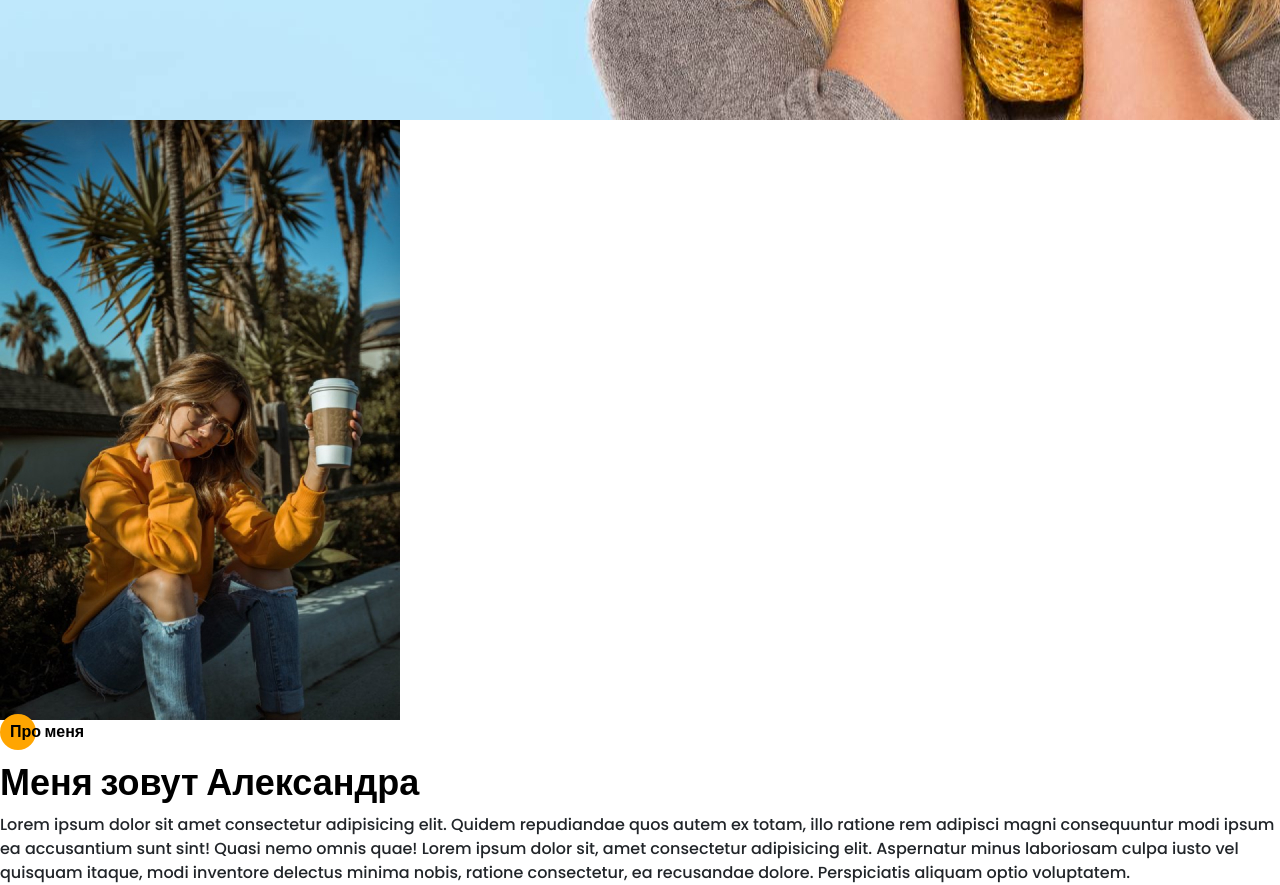
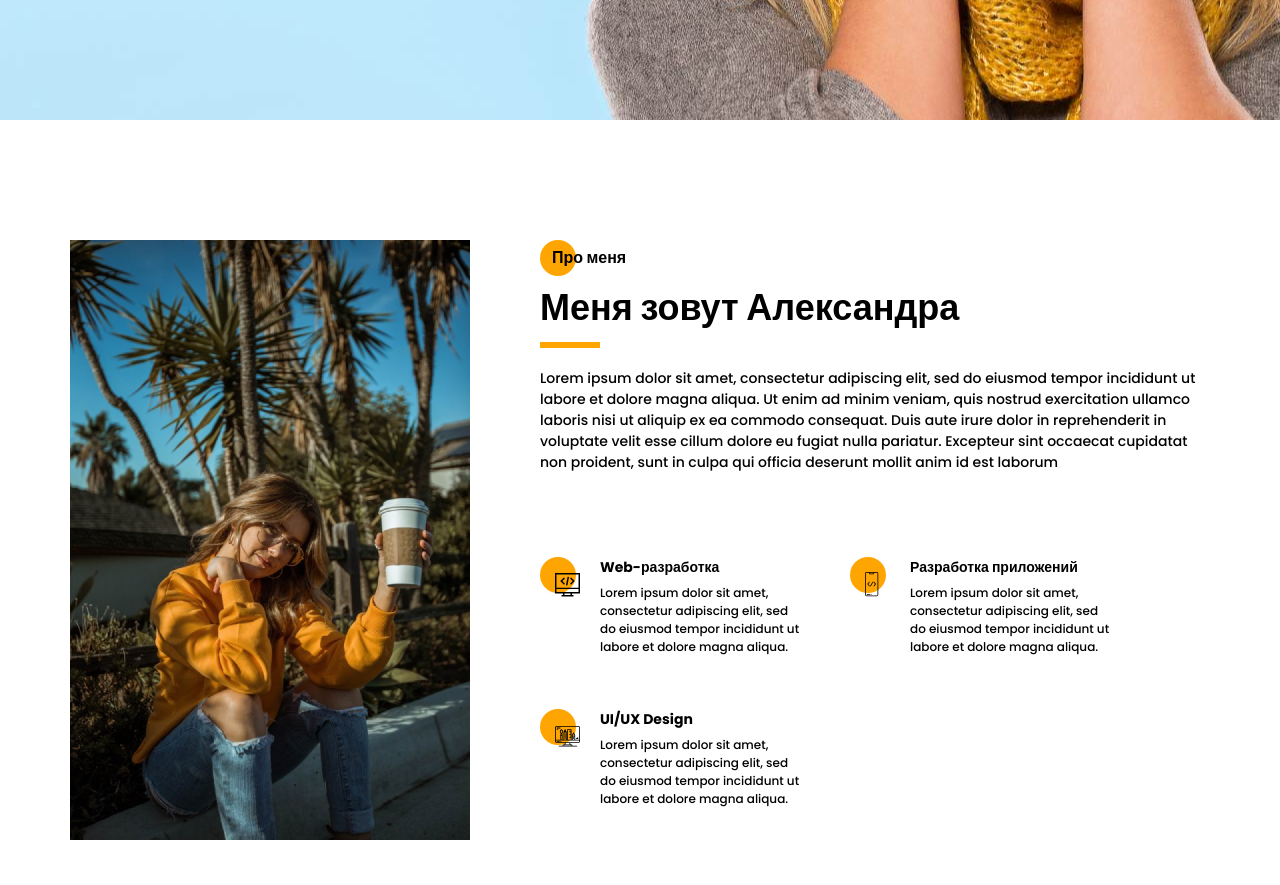
Before and after one commit to romanannaev/portfolio, a website: page src/index.html in a window 1280 px wide. Shown: the part 680-1565 px from the top of the page. After the commit the page ends 1520 px from the top, so only its background shows below. Drawn offline with nearby package versions, Linux system fonts and the light colour scheme; files that its build step writes are made by us from their sources; files whose address does not match are found by name.

Commit message:
second screen

```diff
--- a/src/index.html
+++ b/src/index.html
@@ -102,7 +102,7 @@
         </div>
 
         <div class="container">
-            <h2 class="title title_fz16 promo__subtitle">Меня зовут Александра Смит</h2>
+            <div class="title title_fz16 promo__subtitle">Меня зовут Александра Смит</div>
             <h1 class="title title_fz48 promo__title">Я web-разработчик из города Москва</h1>
             <div class="promo__btns">
                 <a href="#portfolio" class="promo__link btn">Портфолио</a>
@@ -112,40 +112,58 @@
     </section>
 
     <section class="about">
-        <div class="about__container">
-            <div class="about__photo"><img src="./img/main_photo.jpg" alt="me"></div>
+        <div class="container">
+            <div class="about__wrapper">
+                <div class="about__photo">
+                    <img src="./img/main_photo.jpg" alt="me">
+                </div>
 
-            <div class="about__descr">
-                <h2 class="title title_fz16 promo__subtitle">Про меня</h2>
-                <h2 class="title title_fz36 promo__title">Меня зовут Александра</h2>
+                <div class="about__descr">
+                    <h2 class="title title_fz16 about__title">Про меня</h2>
+                    <div class="title about__subtitle">Меня зовут Александра</div>
 
-                <div class="about__descr-divider"></div>
+                    <div class="divider divider_mt4"></div>
 
-                <div class="about__descr-text">Lorem ipsum dolor sit amet consectetur adipisicing elit. Quidem repudiandae quos autem ex totam, illo ratione rem adipisci magni consequuntur modi ipsum ea accusantium sunt sint! Quasi nemo omnis quae! Lorem ipsum dolor sit, amet consectetur adipisicing elit. Aspernatur minus laboriosam culpa iusto vel quisquam itaque, modi inventore delectus minima nobis, ratione consectetur, ea recusandae dolore. Perspiciatis aliquam optio voluptatem.</div>
+                    <p class="about__text">Lorem ipsum dolor sit amet, consectetur adipiscing elit, sed do eiusmod tempor incididunt ut labore et dolore magna aliqua. Ut enim ad minim veniam, quis nostrud exercitation ullamco laboris nisi ut aliquip ex ea commodo consequat. Duis aute irure dolor in reprehenderit in voluptate velit esse cillum dolore eu fugiat nulla pariatur. Excepteur sint occaecat cupidatat non proident, sunt in culpa qui officia deserunt mollit anim id est laborum</p>
+                </div>
 
-                <!-- <div class="skills">
-                    <div class="skills__item">
-                        <img src="./icons/about_me/web_development.svg" alt="" class="skills__item-icon">
-                        <h2 class="title title_fz16 promo__subtitle">Меня зовут Александра Смит</h2>
-                        <div class="skills__item-text">
-                            Lorem ipsum dolor sit, amet consectetur adipisicing elit. Quia quisquam atque harum expedita sit maiores vitae corporis iste laboriosam nam. Architecto veniam blanditiis repudiandae non error, tempore quia officiis nesciunt.
+                <div class="about__skills">
+                    <div class="about__skills-item">
+                        <div class="about__skills-icon">
+                            <img src="./icons/about_me/web_development.svg" alt="web-dev">
+                        </div>
+                        <div>
+                            <div class="title title_fz14">Web-разработка</div>
+                            <div class="about__skills-text">
+                                Lorem ipsum dolor sit amet, consectetur adipiscing elit, sed do eiusmod tempor incididunt ut labore et dolore magna aliqua.
+                            </div>
                         </div>
                     </div>
-                    <div class="skills__item">
-                        <img src="./icons/about_me/mobile_dev.svg" alt="" class="skills__item-icon">
-                        <h2 class="title title_fz16 promo__subtitle">Меня зовут Александра Смит</h2>
-                        <div class="skills__item-text">
-                            Lorem ipsum dolor sit, amet consectetur adipisicing elit. Quia quisquam atque harum expedita sit maiores vitae corporis iste laboriosam nam. Architecto veniam blanditiis repudiandae non error, tempore quia officiis nesciunt.
+
+                    <div class="about__skills-item">
+                        <div class="about__skills-icon">
+                            <img src="./icons/about_me/mobile_dev.svg" alt="mobile-dev">
+                        </div>
+                        <div>
+                            <div class="title title_fz14">Разработка приложений</div>
+                            <div class="about__skills-text">
+                                Lorem ipsum dolor sit amet, consectetur adipiscing elit, sed do eiusmod tempor incididunt ut labore et dolore magna aliqua.
+                            </div>
                         </div>
                     </div>
-                    <div class="skills__item">
-                        <img src="./icons/about_me/design.svg" alt="" class="skills__item-icon">
-                        <h2 class="title title_fz16 promo__subtitle">Меня зовут Александра Смит</h2>
-                        <div class="skills__item-text">
-                            Lorem ipsum dolor sit, amet consectetur adipisicing elit. Quia quisquam atque harum expedita sit maiores vitae corporis iste laboriosam nam. Architecto veniam blanditiis repudiandae non error, tempore quia officiis nesciunt.
+
+                    <div class="about__skills-item">
+                        <div class="about__skills-icon">
+                            <img src="./icons/about_me/design.svg" alt="design">
+                        </div>
+                        <div>
+                            <div class="title title_fz14">UI/UX Design</div>
+                            <div class="about__skills-text">
+                                Lorem ipsum dolor sit amet, consectetur adipiscing elit, sed do eiusmod tempor incididunt ut labore et dolore magna aliqua.
+                            </div>
                         </div>
                     </div>
-                </div> -->
+                </div>
             </div>
         </div>
     </section>
--- a/src/sass/blocks/_about.scss
+++ b/src/sass/blocks/_about.scss
@@ -1,8 +1,75 @@
 .about {
-    width: 1040px;
-    height: 600px;
+    // width: 1040px;
+    // height: 600px;
+    // margin: 120px auto;
+    padding-top: 120px;
 
-    &__container {
+    &__wrapper {
         display: grid;
+        grid-template-columns: 400px 670px;
+        grid-template-rows: minmax(245px, auto) minmax(255px, auto);
+        grid-auto-rows: minmax(245px, auto);
+        column-gap: 70px;
+        row-gap: 40px;
     }
+
+    &__photo {
+        grid-row: 1/3;
+        img {
+            width: 100%;
+        }
+    }
+
+    &__title {
+        position: relative;
+        padding-left: 12px;
+        padding-top: 0;
+        @include before_circle;
+    }
+
+    &__descr {
+        padding-top: 6px;
+    }
+
+    &__text {
+        margin-top: 20px;
+        font-weight: 500;
+        font-size: 14px;
+        color: $font-color;
+    }
+
+    &__skills {
+        display: grid;
+        grid-template-columns: 260px 260px;
+        grid-template-rows:  minmax(115px, auto)  minmax(115px, auto);
+        // grid-template: repeat(2, minmax(115px, auto)) / repeat(2, 260px);
+        grid-auto-rows: 1fr;
+        column-gap: 50px;
+        row-gap: 20px;
+
+        &-item {
+            display: grid;
+            grid-template-columns: 40px 200px;
+            column-gap: 20px;
+        }
+
+        &-icon {
+            position: relative;
+            padding: 15px 0 0 15px;
+            @include before_circle;
+            &:before {
+                top: 0;
+            }
+        }
+
+        &-text {
+            margin-top: 6px;
+            font-weight: 500;
+            font-size: 12px;
+            line-height: 18px;
+            color: $font-color;
+        }
+    }
+
+
 }
--- a/src/sass/blocks/_titles.scss
+++ b/src/sass/blocks/_titles.scss
@@ -13,4 +13,9 @@
     &_fz48 {
         font-size: 48px;
     }
+
+    &_fz14 {
+        font-size: 14px;
+        line-height: 21px;
+    }
 }
--- a/src/sass/style.scss
+++ b/src/sass/style.scss
@@ -11,6 +11,15 @@
     padding: 0;
 }
 
+.divider {
+    border: 3px solid $main-color;
+    width: 60px;
+    margin-top: 25px;
+    &_mt4 {
+        margin-top: 4px;
+    }
+}
+
 .container {
     width: 1140px;
     margin: 0 auto;
@@ -21,3 +30,4 @@
 @import 'blocks/buttons';
 @import 'blocks/social_panel';
 @import 'blocks/menu';
+@import 'blocks/about';
```
Also changed, not shown: dist/css/style.min.css, dist/index.html.
